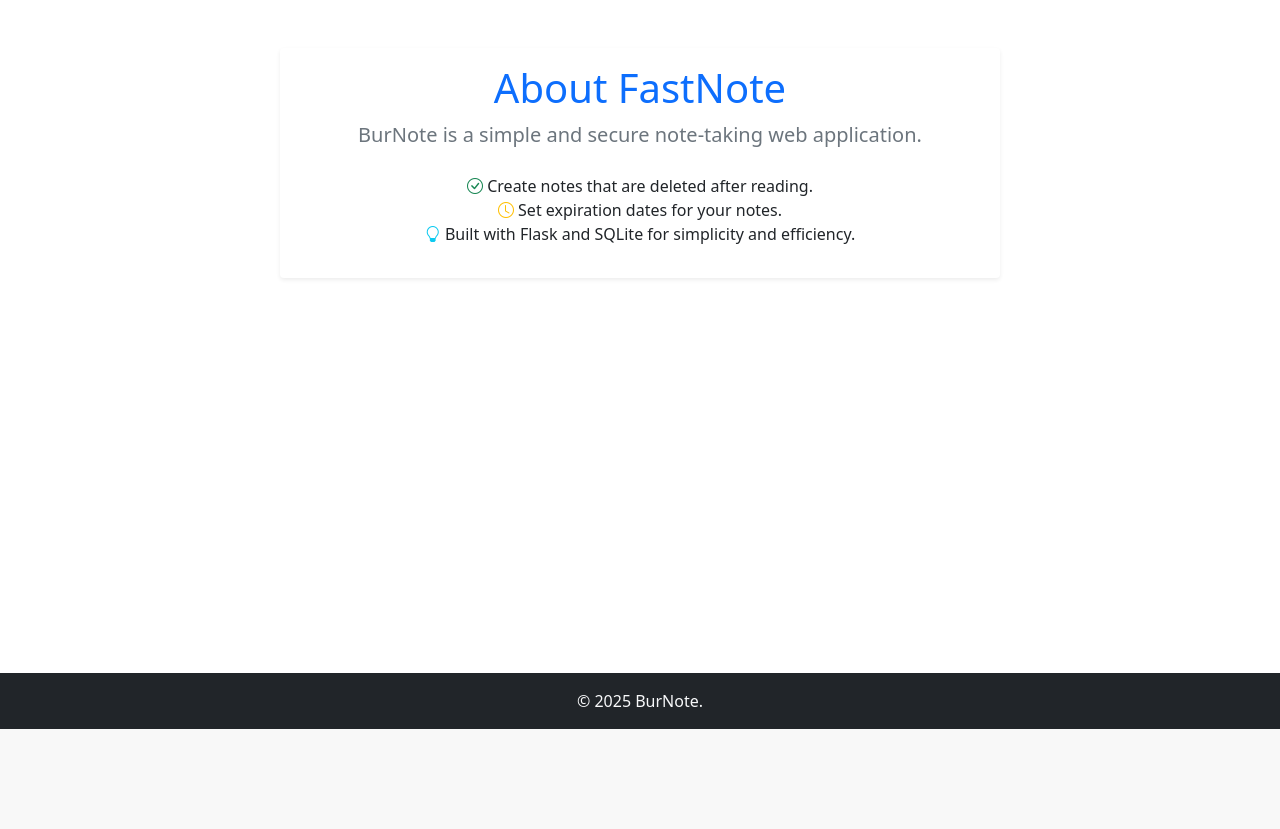
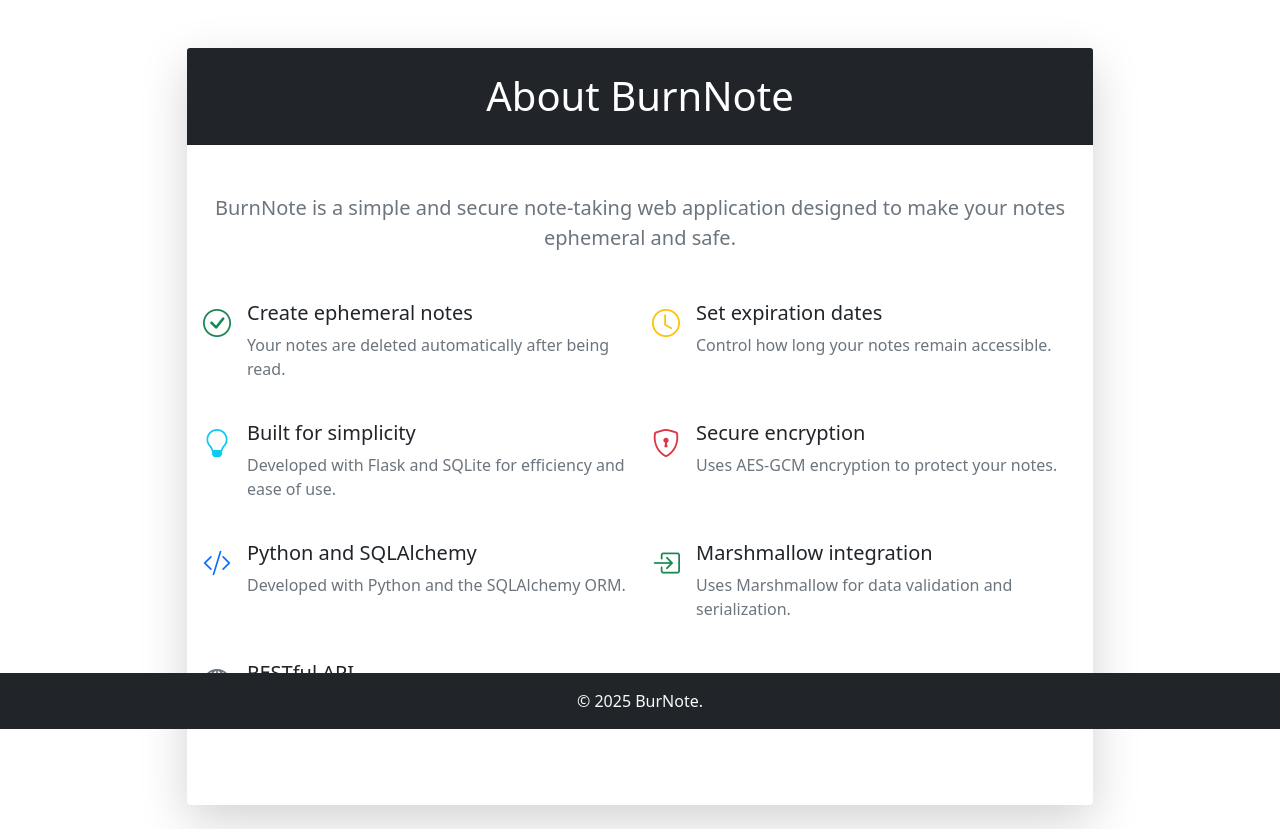
Before and after one commit to Andriyshkoy/BurNote, a Flask app: page /about in a window 1280 px wide. Shown: the part 71-900 px from the top of the page. Before the commit the page ends 800 px from the top, so only its background shows below. Run offline with Flask 3, Linux system fonts and the light colour scheme; some libraries are stand-ins or nearby versions.

Commit message:
Enhance note creation and viewing templates with improved styling, added clipboard functionality, and updated about page content for better user experience and clarity.

```diff
--- a/burnote/templates/pages/about.html
+++ b/burnote/templates/pages/about.html
@@ -5,16 +5,80 @@
 {% block content %}
 <div class="container mt-5">
   <div class="row justify-content-center">
-    <div class="col-md-8">
-      <div class="card shadow-sm border-0">
-        <div class="card-body">
-          <h1 class="text-center text-primary">About FastNote</h1>
-          <p class="lead text-center text-muted">BurNote is a simple and secure note-taking web application.</p>
-          <ul class="list-unstyled text-center mt-4">
-            <li><i class="bi bi-check-circle text-success"></i> Create notes that are deleted after reading.</li>
-            <li><i class="bi bi-clock text-warning"></i> Set expiration dates for your notes.</li>
-            <li><i class="bi bi-lightbulb text-info"></i> Built with Flask and SQLite for simplicity and efficiency.</li>
-          </ul>
+    <div class="col-md-10">
+      <div class="card shadow-lg border-0">
+        <div class="card-header bg-dark text-white text-center py-4">
+          <h1 class="mb-0">About BurnNote</h1>
+        </div>
+        <div class="card-body py-5">
+          <p class="lead text-center text-muted mb-5">
+            BurnNote is a simple and secure note-taking web application designed to make your notes ephemeral and safe.
+          </p>
+          <div class="row">
+            <div class="col-md-6 mb-4">
+              <div class="d-flex align-items-start">
+                <i class="bi bi-check-circle text-success fs-3 me-3"></i>
+                <div>
+                  <h5>Create ephemeral notes</h5>
+                  <p class="text-muted">Your notes are deleted automatically after being read.</p>
+                </div>
+              </div>
+            </div>
+            <div class="col-md-6 mb-4">
+              <div class="d-flex align-items-start">
+                <i class="bi bi-clock text-warning fs-3 me-3"></i>
+                <div>
+                  <h5>Set expiration dates</h5>
+                  <p class="text-muted">Control how long your notes remain accessible.</p>
+                </div>
+              </div>
+            </div>
+            <div class="col-md-6 mb-4">
+              <div class="d-flex align-items-start">
+                <i class="bi bi-lightbulb text-info fs-3 me-3"></i>
+                <div>
+                  <h5>Built for simplicity</h5>
+                  <p class="text-muted">Developed with Flask and SQLite for efficiency and ease of use.</p>
+                </div>
+              </div>
+            </div>
+            <div class="col-md-6 mb-4">
+              <div class="d-flex align-items-start">
+                <i class="bi bi-shield-lock text-danger fs-3 me-3"></i>
+                <div>
+                  <h5>Secure encryption</h5>
+                  <p class="text-muted">Uses AES-GCM encryption to protect your notes.</p>
+                </div>
+              </div>
+            </div>
+            <div class="col-md-6 mb-4">
+              <div class="d-flex align-items-start">
+                <i class="bi bi-code-slash text-primary fs-3 me-3"></i>
+                <div>
+                  <h5>Python and SQLAlchemy</h5>
+                  <p class="text-muted">Developed with Python and the SQLAlchemy ORM.</p>
+                </div>
+              </div>
+            </div>
+            <div class="col-md-6 mb-4">
+              <div class="d-flex align-items-start">
+                <i class="bi bi-box-arrow-in-right text-success fs-3 me-3"></i>
+                <div>
+                  <h5>Marshmallow integration</h5>
+                  <p class="text-muted">Uses Marshmallow for data validation and serialization.</p>
+                </div>
+              </div>
+            </div>
+            <div class="col-md-6 mb-4">
+              <div class="d-flex align-items-start">
+                <i class="bi bi-globe text-secondary fs-3 me-3"></i>
+                <div>
+                  <h5>RESTful API</h5>
+                  <p class="text-muted">Provides an API for programmatic access to notes.</p>
+                </div>
+              </div>
+            </div>
+          </div>
         </div>
       </div>
     </div>
```
Also changed, not shown: burnote/templates/notes/create.html (+15 -13 lines), burnote/templates/notes/view.html (+26 -10 lines).
